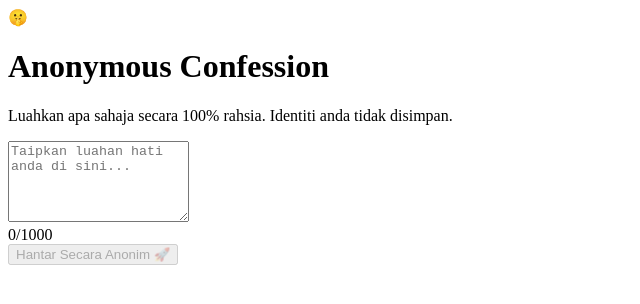
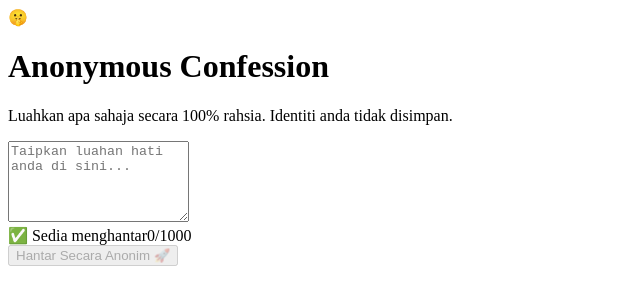
Before and after one commit to nachoslicious26-rgb/Confession-Telegram-V2, a Next.js app: page / in a window 1280 px wide. Shown: the top 304 px of the page, without its empty margins (0-640 px from the left). Built offline with nearby package versions, Linux system fonts and the light colour scheme.

Commit message:
Implement cooldown and profanity filter in form
Added cooldown timer and bad word filter to the confession form.

```diff
--- a/app/page.tsx
+++ b/app/page.tsx
@@ -1,16 +1,85 @@
 'use client';
 
-import { useState } from 'react';
+import { useState, useEffect } from 'react';
 import { createClient } from '@supabase/supabase-js';
+
+// Senarai Perkataan Terlarang (Boleh tambah/kurangkan mengikut keperluan)
+const BAD_WORDS = ['babi', 'sial', 'anjing', 'pukimak', 'pundek', 'bodoh', 'pantat'];
 
 export default function PublicConfessionForm() {
   const [content, setContent] = useState('');
+  const [honeypot, setHoneypot] = useState(''); // 🛡️ Anti-Spam (Honeypot)
   const [loading, setLoading] = useState(false);
   const [submitted, setSubmitted] = useState(false);
   const [errorMsg, setErrorMsg] = useState('');
 
+  // ⏱️ Cooldown State (60 Saat / 1 Minit)
+  const [cooldown, setCooldown] = useState<number>(0);
+
+  // Semak cooldown apabila halaman dibuka
+  useEffect(() => {
+    const lastSubmit = localStorage.getItem('last_confession_time');
+    if (lastSubmit) {
+      const timePassed = Math.floor((Date.now() - parseInt(lastSubmit)) / 1000);
+      const remainingTime = 60 - timePassed; // 60 saat = 1 minit
+      if (remainingTime > 0) {
+        setCooldown(remainingTime);
+      }
+    }
+  }, []);
+
+  // Timer mengira saat ke bawah (countdown)
+  useEffect(() => {
+    if (cooldown <= 0) return;
+    const timer = setInterval(() => {
+      setCooldown((prev) => {
+        if (prev <= 1) {
+          clearInterval(timer);
+          return 0;
+        }
+        return prev - 1;
+      });
+    }, 1000);
+
+    return () => clearInterval(timer);
+  }, [cooldown]);
+
+  // Fungsi Penapis Perkataan Kesat
+  const validateContent = (text: string): string | null => {
+    const lowerContent = text.toLowerCase();
+
+    for (const word of BAD_WORDS) {
+      if (lowerContent.includes(word)) {
+        return `Kandungan mengandungi perkataan terlarang: "${word}". Sila jaga bahasa anda.`;
+      }
+    }
+
+    return null; // Tiada masalah
+  };
+
   const handleSubmit = async (e: React.FormEvent) => {
     e.preventDefault();
+
+    // 🛡️ 1. Anti-Spam Check (Honeypot)
+    if (honeypot.trim() !== '') {
+      // Jika field tersembunyi ini terisi (bot sahaja akan isi), pura-pura berjaya tanpa simpan ke database
+      setSubmitted(true);
+      return;
+    }
+
+    // ⏱️ 2. Cooldown Check (1 Minit)
+    if (cooldown > 0) {
+      setErrorMsg(`Sila tunggu ${cooldown} saat lagi sebelum menghantar luahan baharu.`);
+      return;
+    }
+
+    // 🔞 3. Penapis Perkataan Kesat
+    const validationError = validateContent(content);
+    if (validationError) {
+      setErrorMsg(validationError);
+      return;
+    }
+
     if (!content.trim()) return;
 
     setLoading(true);
@@ -31,6 +100,10 @@ export default function PublicConfessionForm() {
         .insert([{ content: content.trim(), status: 'pending' }]);
 
       if (error) throw error;
+
+      // Berjaya: Tetapkan Cooldown 60 saat (1 Minit)
+      localStorage.setItem('last_confession_time', Date.now().toString());
+      setCooldown(60);
 
       setSubmitted(true);
       setContent('');
@@ -72,31 +145,54 @@ export default function PublicConfessionForm() {
           </div>
         ) : (
           <form onSubmit={handleSubmit} className="space-y-4">
+
+            {/* 🤫 HONEYPOT INPUT (Sembunyi daripada manusia, bot sahaja yang nampak) */}
+            <div className="hidden" aria-hidden="true" style={{ display: 'none' }}>
+              <input
+                type="text"
+                name="website_url_check"
+                value={honeypot}
+                onChange={(e) => setHoneypot(e.target.value)}
+                tabIndex={-1}
+                autoComplete="off"
+              />
+            </div>
+
             <div>
               <textarea
                 value={content}
-                onChange={(e) => setContent(e.target.value)}
+                onChange={(e) => {
+                  setContent(e.target.value);
+                  if (errorMsg) setErrorMsg(''); // Padamkan mesej error semasa menaip
+                }}
                 placeholder="Taipkan luahan hati anda di sini..."
                 rows={5}
                 maxLength={1000}
                 required
                 className="w-full bg-slate-950 border border-slate-800 rounded-xl p-3 text-sm text-slate-100 placeholder-slate-500 focus:outline-none focus:ring-2 focus:ring-purple-500 transition-all resize-none"
               />
-              <div className="flex justify-end text-[10px] text-slate-500 mt-1">
-                {content.length}/1000
+              <div className="flex justify-between text-[10px] text-slate-500 mt-1">
+                <span>{cooldown > 0 ? `⏱️ Cooldown: ${cooldown}s` : '✅ Sedia menghantar'}</span>
+                <span>{content.length}/1000</span>
               </div>
             </div>
 
             {errorMsg && (
-              <p className="text-xs text-rose-500 text-center">{errorMsg}</p>
+              <p className="text-xs text-rose-500 text-center bg-rose-500/10 border border-rose-500/20 p-2 rounded-lg">
+                ⚠️ {errorMsg}
+              </p>
             )}
 
             <button
               type="submit"
-              disabled={loading || !content.trim()}
+              disabled={loading || !content.trim() || cooldown > 0}
               className="w-full py-3 px-4 bg-gradient-to-r from-purple-600 to-pink-600 font-medium text-sm rounded-xl transition-all disabled:opacity-50"
             >
-              {loading ? 'Menghantar...' : 'Hantar Secara Anonim 🚀'}
+              {loading
+                ? 'Menghantar...'
+                : cooldown > 0
+                ? `Tunggu (${cooldown}s)`
+                : 'Hantar Secara Anonim 🚀'}
             </button>
           </form>
         )}
```
